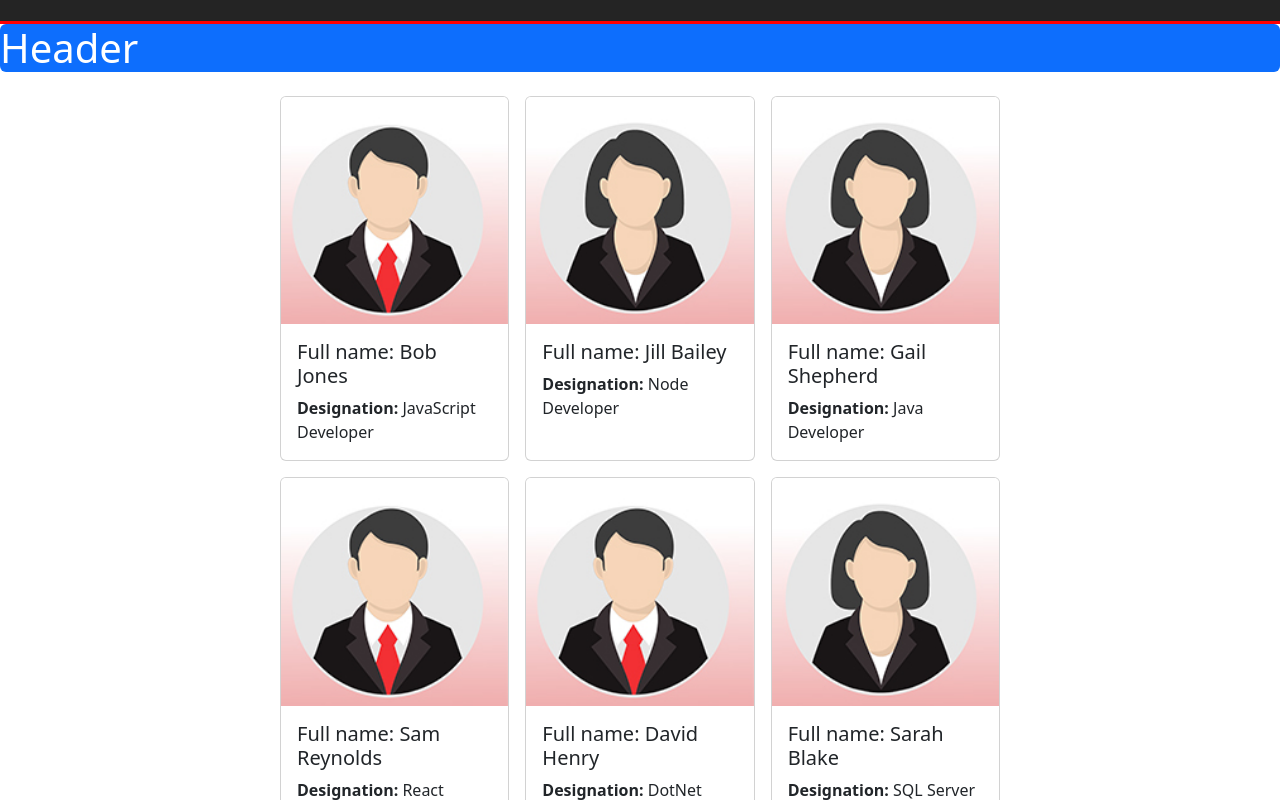
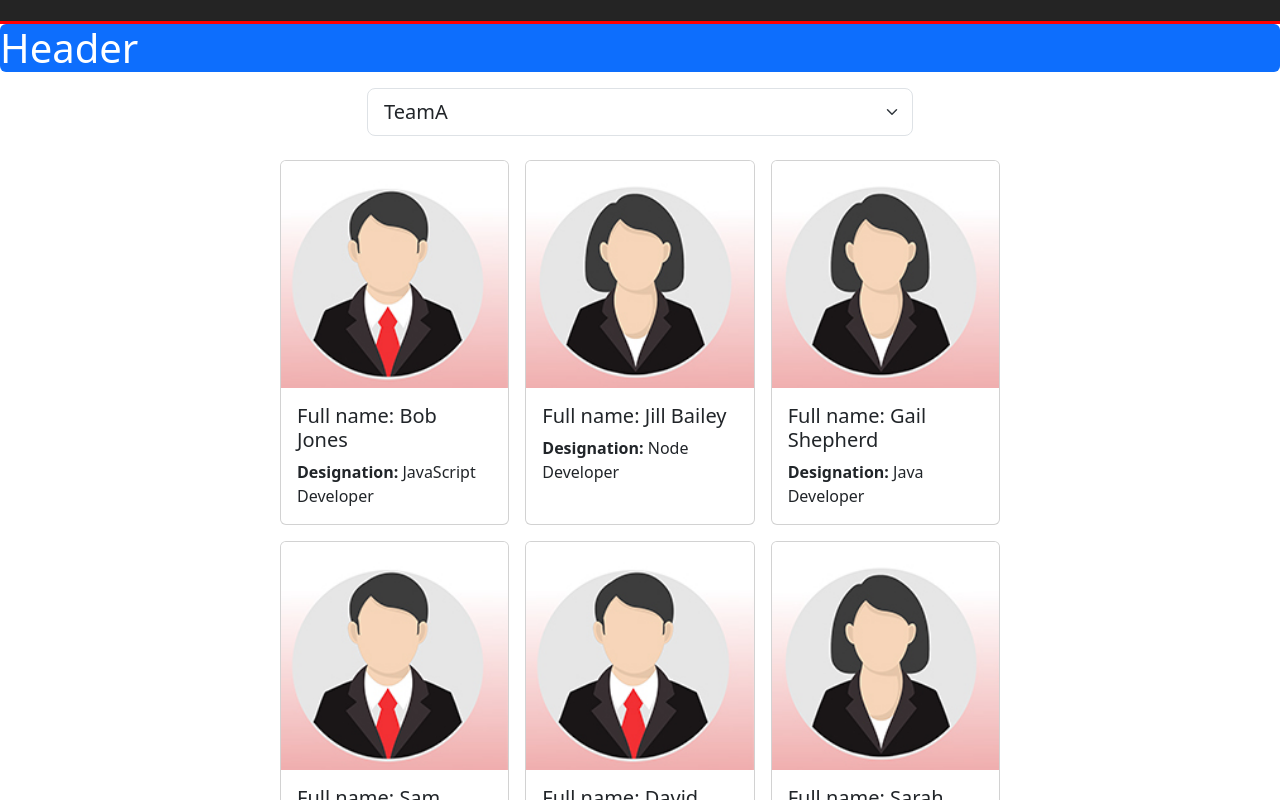
Before and after one commit to Khalidltf/team-member-allocation, a React (Vite) app: page / in a window 1280 px wide. Shown: the top 800 px of the page. Built offline with nearby package versions, Linux system fonts and the light colour scheme.

Commit message:
+ dropdown

```diff
--- a/src/components/Employees.jsx
+++ b/src/components/Employees.jsx
@@ -1,109 +1,139 @@
-import {useState} from 'react'
-import maleProfile from '../assets/maleProfile.jpeg'
-import femaleProfile from '../assets/femaleProfile.jpeg'
-
+import { useState } from "react";
+import maleProfile from "../assets/maleProfile.jpeg";
+import femaleProfile from "../assets/femaleProfile.jpeg";
 
 const Employees = () => {
-
-  const [employees, setEmployees] = useState([{
+  const [employees, setEmployees] = useState([
+    {
       id: 1,
       fullName: "Bob Jones",
       designation: "JavaScript Developer",
       gender: "male",
-    teamName: "TeamA"
+      teamName: "TeamA",
     },
     {
       id: 2,
       fullName: "Jill Bailey",
       designation: "Node Developer",
       gender: "female",
-    teamName: "TeamA"
+      teamName: "TeamA",
     },
     {
       id: 3,
       fullName: "Gail Shepherd",
       designation: "Java Developer",
       gender: "female",
-    teamName: "TeamA"
+      teamName: "TeamA",
     },
     {
       id: 4,
       fullName: "Sam Reynolds",
       designation: "React Developer",
       gender: "male",
-    teamName: "TeamB"
+      teamName: "TeamB",
     },
     {
       id: 5,
       fullName: "David Henry",
       designation: "DotNet Developer",
       gender: "male",
-    teamName: "TeamB"
+      teamName: "TeamB",
     },
     {
       id: 6,
       fullName: "Sarah Blake",
       designation: "SQL Server DBA",
       gender: "female",
-    teamName: "TeamB"
+      teamName: "TeamB",
     },
     {
       id: 7,
       fullName: "James Bennet",
       designation: "Angular Developer",
       gender: "male",
-    teamName: "TeamC"
+      teamName: "TeamC",
     },
     {
       id: 8,
       fullName: "Jessica Faye",
       designation: "API Developer",
       gender: "female",
-    teamName: "TeamC"
+      teamName: "TeamC",
     },
     {
       id: 9,
       fullName: "Lita Stone",
       designation: "C++ Developer",
       gender: "female",
-    teamName: "TeamC"
+      teamName: "TeamC",
     },
     {
       id: 10,
       fullName: "Daniel Young",
       designation: "Python Developer",
       gender: "male",
-    teamName: "TeamD"
+      teamName: "TeamD",
     },
     {
       id: 11,
       fullName: "Adrian Jacobs",
       designation: "Vue Developer",
       gender: "male",
-    teamName: "TeamD"
+      teamName: "TeamD",
     },
     {
       id: 12,
       fullName: "Devin Monroe",
       designation: "Graphic Designer",
       gender: "male",
-    teamName: "TeamD"
-  }])
+      teamName: "TeamD",
+    },
+  ]);
 
   return (
-    <main className='container' >
+    <main className="container">
+      {/* dropdown */}
+      <div className="row  justify-content-center mt-3 mb-3">
+        <div className="col-6">
+          <select name="team" id="team" className="form-select form-select-lg">
+            <option value="TeamA">TeamA</option>
+            <option value="TeamB">TeamB</option>
+            <option value="TeamC">TeamC</option>
+            <option value="TeamD">TeamD</option>
+          </select>
+        </div>
+      </div>
+
+      {/* cards */}
       <div className="row justify-content-center mt-3 mb-3">
         <div className="col-8">
           <div className="card-collection">
-            {employees.map(employee=>(
-              <div id={employee.id} className="card m-2" style={{cursor: 'pointer'}} >
-                {employee.gender === 'male'?<img src={maleProfile} className='card-img-top' alt="picture profile" />:
-                        <img src={femaleProfile} className='card-img-top' alt="picture profile" />}
+            {employees.map((employee) => (
+              <div
+                key={employee.id}
+                id={employee.id}
+                className="card m-2"
+                style={{ cursor: "pointer" }}
+              >
+                {employee.gender === "male" ? (
+                  <img
+                    src={maleProfile}
+                    className="card-img-top"
+                    alt="picture profile"
+                  />
+                ) : (
+                  <img
+                    src={femaleProfile}
+                    className="card-img-top"
+                    alt="picture profile"
+                  />
+                )}
 
                 <div className="card-body">
-                  <h5 className="card-title">Full name: {employee.fullName}
-                  </h5>
-                    <p className="card-text"><b>Designation:</b> {employee.designation}</p>
+                  <h5 className="card-title">Full name: {employee.fullName}</h5>
+                  <p className="card-text">
+                    <b>Designation:</b> {employee.designation}
+                  </p>
                 </div>
               </div>
             ))}
@@ -111,8 +141,7 @@ const Employees = () => {
         </div>
       </div>
     </main>
-  )
-}
+  );
+};
 
-
-export default Employees
+export default Employees;
```
Lines whose indentation alone changed are shown as unchanged.
